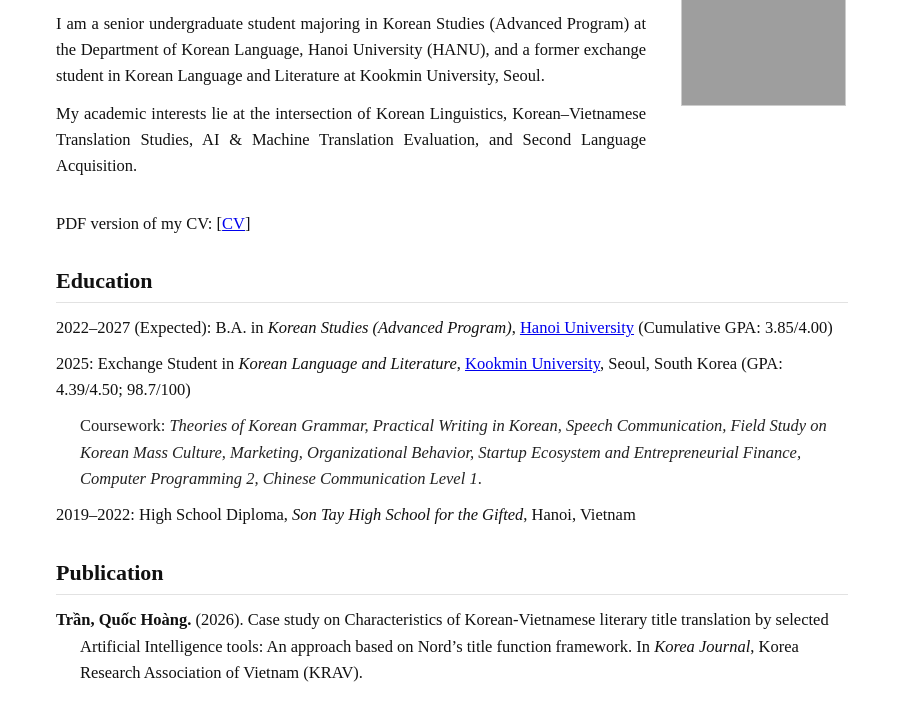
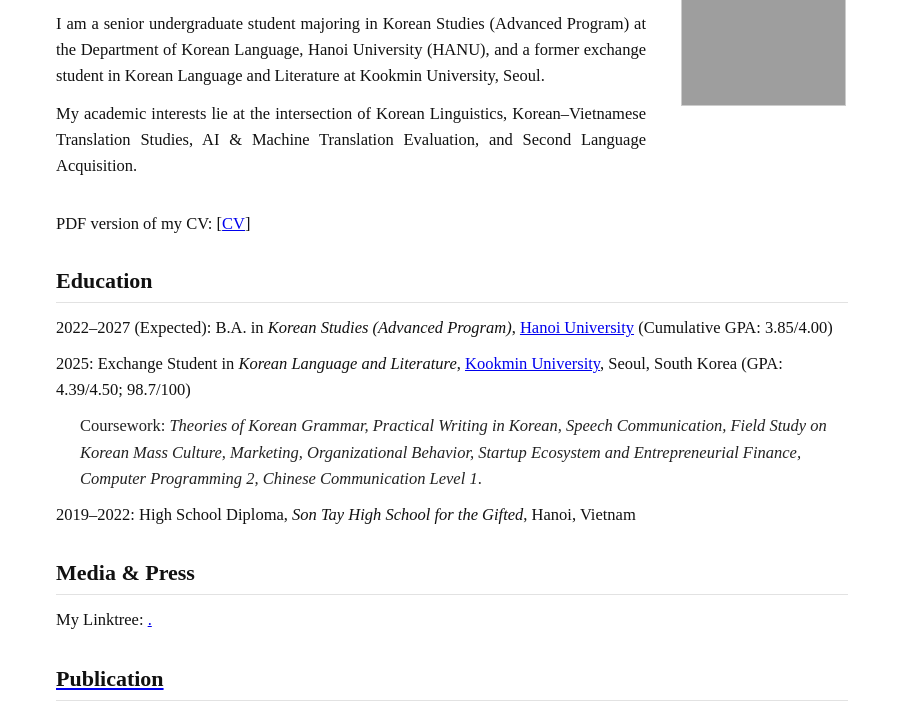
Before and after one commit to hoangquoctran04/hoangquoctran, a plain HTML site: page index.html in a window 1280 px wide. Shown: the part 188-898 px from the top of the page, without its empty margins (188-1091 px from the left). Drawn offline with Linux system fonts and the light colour scheme; grey boxes are pictures that could not be loaded.

Commit message:
Update index.html

```diff
--- a/index.html
+++ b/index.html
@@ -287,6 +287,16 @@
       <p class="plain-entry">
         2019–2022: High School Diploma, <em>Son Tay High School for the Gifted</em>, Hanoi, Vietnam
       </p>
+</section>
+
+    <!-- Media & Press Coverage -->
+    <section id="media" class="reveal">
+      <h2>Media &amp; Press</h2>
+
+      <p class="plain-entry">
+        My Linktree: <a href="https://linktr.ee/admin/links" target="_blank" rel="noopener"></em>.
+      </p>
+
     </section>
 
     <!-- Publication -->
```
